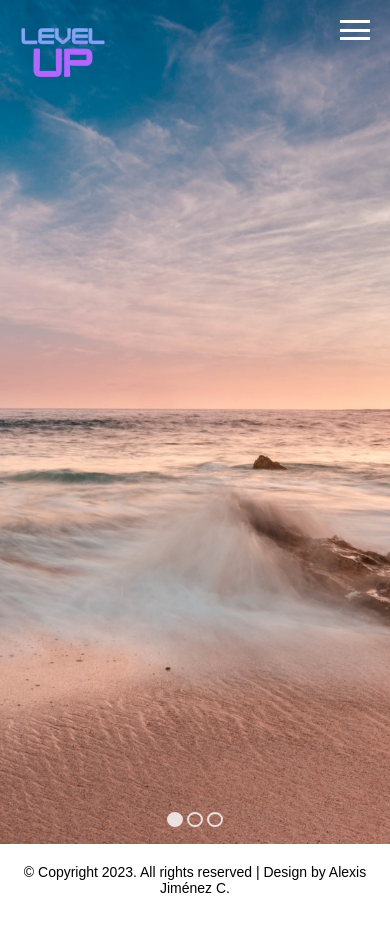
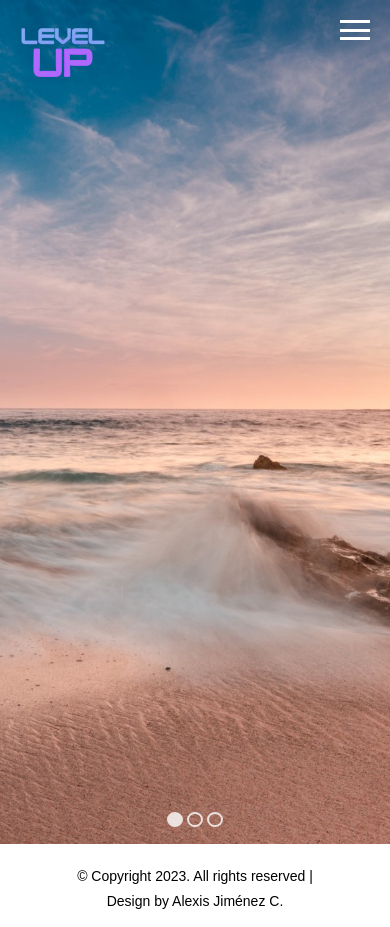
Before and after one commit to Alexis-j/Andrey-Navas, a React (Vite) app: page / in a window 390 px wide. Before the commit the page ends 904 px from the top, so only its background shows below. Built offline with nearby package versions, Linux system fonts and the light colour scheme.

Commit message:
styling the footer

```diff
--- a/src/components/footer.jsx
+++ b/src/components/footer.jsx
@@ -4,6 +4,7 @@ import React, { useEffect, useState } from "react";
 export default function Footer() {
   const [currentYear, setCurrentYear] = useState(new Date().getFullYear());
   const diseno = "Design by Alexis Jiménez C.";
+  const espacio = " ";
 
   useEffect(() => {
     setCurrentYear(new Date().getFullYear());
@@ -13,8 +14,9 @@ export default function Footer() {
     <section id="footer">
       <div className="footer">
         <span className="copyright">
-          &copy; Copyright {currentYear}. All rights reserved | <span className="design">{diseno}</span>
+          &copy; Copyright {currentYear}. All rights reserved |
         </span>
+        <span className="design">{diseno}</span>
       </div>
     </section>
   );
--- a/src/styles/footer.css
+++ b/src/styles/footer.css
@@ -7,11 +7,10 @@
 }
 
 /* Estilos para tablet y teléfono */
-@media (max-width: 1024px) {
+@media (max-width: 480px) {
   .footer {
     flex-direction: column;
     font-size: 1.4rem;
-    line-height: 1.6rem;
   }
   .design {
     margin-bottom: 5px; /* Ajusta el espacio entre líneas */
```
